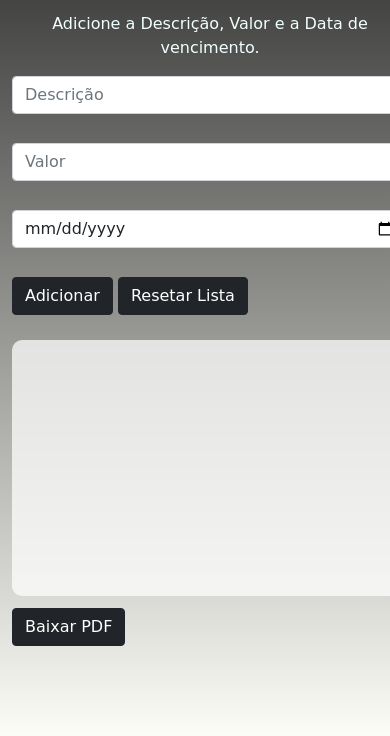
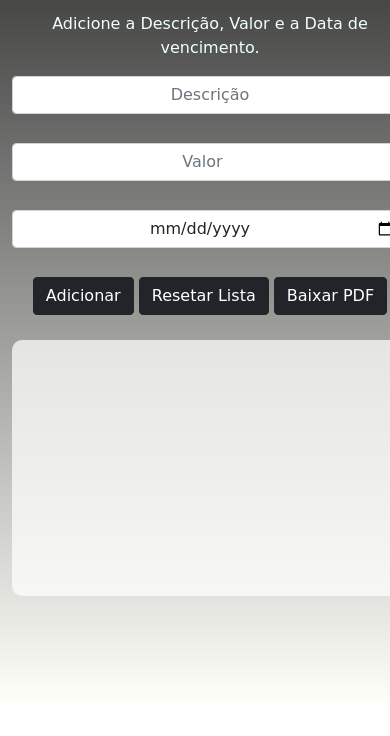
Before and after one commit to DaringRX/Controlefinanceiro, a plain HTML site: page index.html in a window 390 px wide. Shown: the part 274-1010 px from the top of the page. After the commit the page ends 977 px from the top, so only its background shows below. Drawn offline with nearby package versions, Linux system fonts and the light colour scheme; a web font is replaced by a local one.

Commit message:
Add files via upload

```diff
--- a/css/style.css
+++ b/css/style.css
@@ -29,7 +29,7 @@
 @media screen and (max-width: 700px) {
     .divedit {
         width: 100%;
-        max-width: 410px;
+        max-width: 400px;
     }
 }
 body {
@@ -78,3 +78,8 @@ li {
  text-align: center;
  border-radius: 10px;
 }
+
+.container , .divedit , input , button {
+    text-align: center;
+
+}
--- a/index.html
+++ b/index.html
@@ -24,14 +24,11 @@
         <br>
         <input type="button" class="btn btn-dark" id="add" value="Adicionar" onclick="listar()">
         <button class="btn btn-dark" onClick="window.location.reload();">Resetar Lista</button>
+        <input class="btn btn-dark" type="button" id="btnPdf" value="Baixar PDF" onclick="baixar_pdf()">
 
                 <div class="divedit" id="inputTextToSave"  style="width:680px;height:256px">
                 <p id="res"></p>
                 </div>
-
-
-        <br>
-        <input class="btn btn-dark" type="button" value="Baixar PDF" onclick="baixar_pdf()">
     </div>
     <script src="https://cdn.jsdelivr.net/npm/@popperjs/core@2.10.2/dist/umd/popper.min.js" integrity="sha384-7+zCNj/IqJ95wo16oMtfsKbZ9ccEh31eOz1HGyDuCQ6wgnyJNSYdrPa03rtR1zdB" crossorigin="anonymous"></script>
     <script src="https://cdn.jsdelivr.net/npm/bootstrap@5.1.3/dist/js/bootstrap.min.js" integrity="sha384-QJHtvGhmr9XOIpI6YVutG+2QOK9T+ZnN4kzFN1RtK3zEFEIsxhlmWl5/YESvpZ13" crossorigin="anonymous"></script>
```
